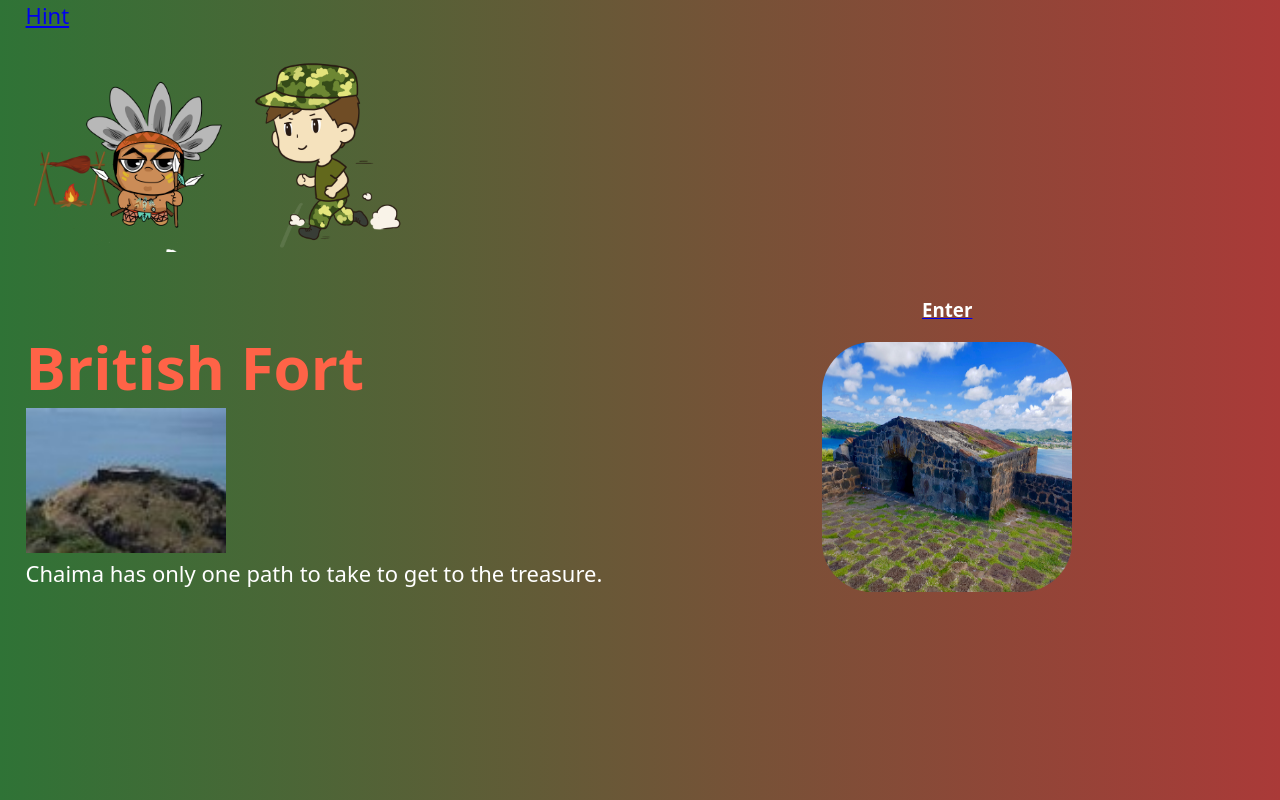
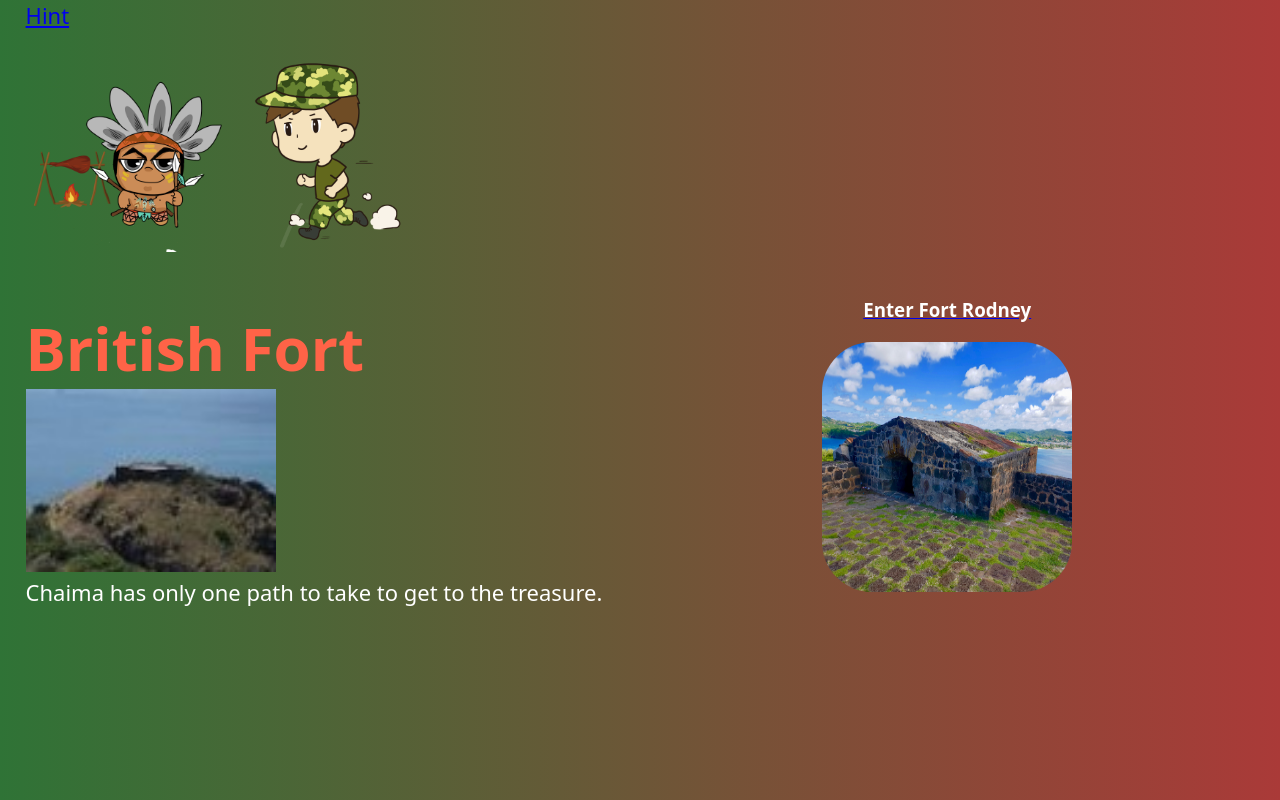
Before and after one commit to nabodley/40509159-SET08801, a plain HTML site: page britishfort.html in a window 1280 px wide. Shown: the top 800 px of the page. Drawn offline with Linux system fonts and the light colour scheme.

Commit message:
Update britishfort.html

```diff
--- a/britishfort.html
+++ b/britishfort.html
@@ -23,7 +23,7 @@
 	<div class="row">
 			<div class="col">
 			<h1>British Fort</h1>
-			<img src="images/britishfort.jpg" width="200px" />
+			<img src="images/britishfort.jpg" width="250px" />
 			<br />
 				<p>Chaima has only one path to take to get to the treasure.</p>
 		</div>
@@ -31,7 +31,7 @@
 			<nav>
 			<div class="exits">
 				<a href="fortrodney.html">
-				<h3>Enter</h3>
+				<h3>Enter Fort Rodney</h3>
 			<div/>
 				<img src="images/fortrodney.jpg" width="250px" />
 				</a>
```
